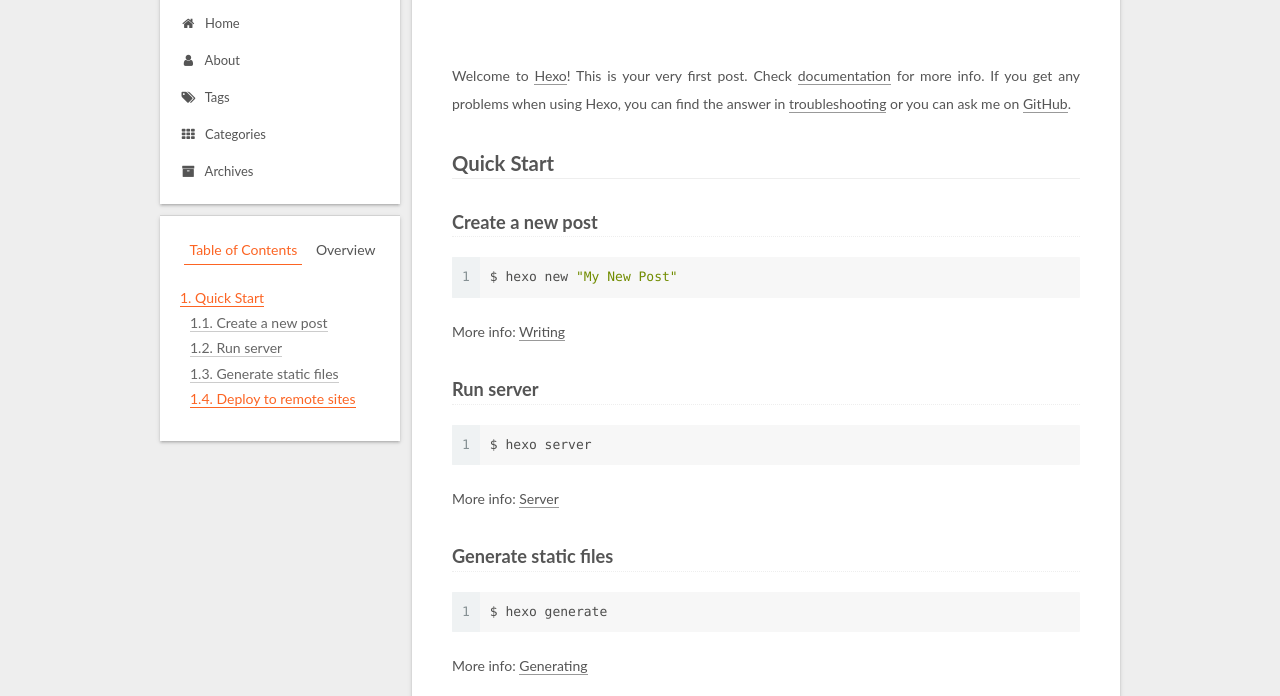
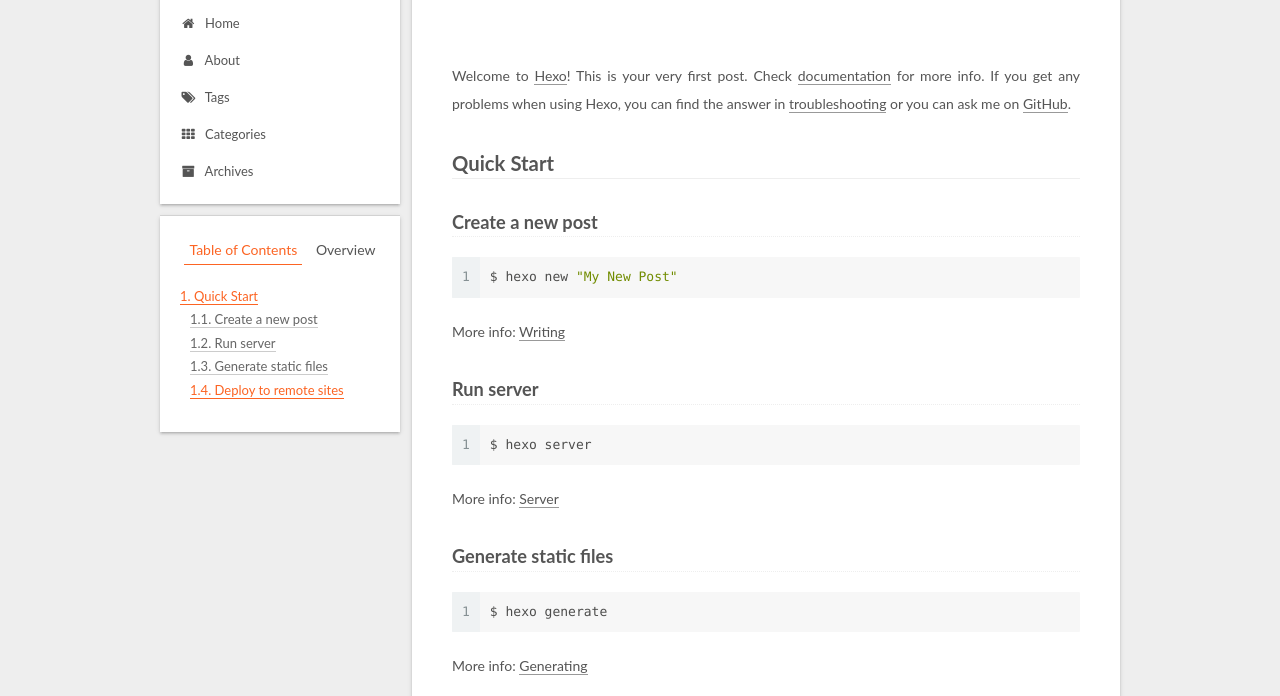
Before and after one commit to taotianlin/taotianlin.github.io, a plain HTML site: page 2019/05/13/hello-world/index.html in a window 1280 px wide. Shown: the part 104-800 px from the top of the page. Drawn offline with Linux system fonts and the light colour scheme.

Commit message:
Site updated: 2019-05-13 16:29:53

```diff
--- a/css/main.css
+++ b/css/main.css
@@ -1823,7 +1823,7 @@ pre .javascript .function {
   width: 4px;
   height: 4px;
   border-radius: 50%;
-  background: #4d86b5;
+  background: #636313;
 }
 .links-of-blogroll {
   font-size: 13px;
@@ -3121,3 +3121,9 @@ pre .javascript .function {
     margin: 8px 0 0;
   }
 }
+.post-toc .nav .nav-child {
+  display: block;
+}
+.post-toc ol {
+  font-size: 13px;
+}
```
